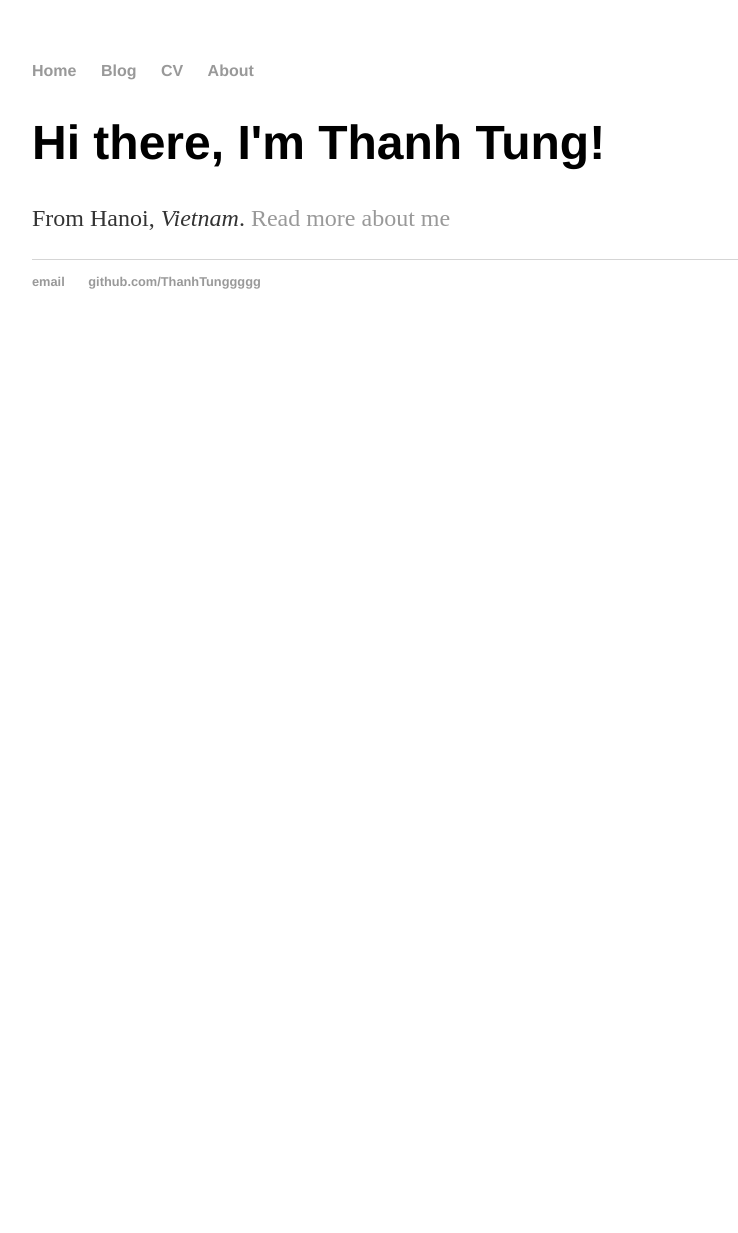
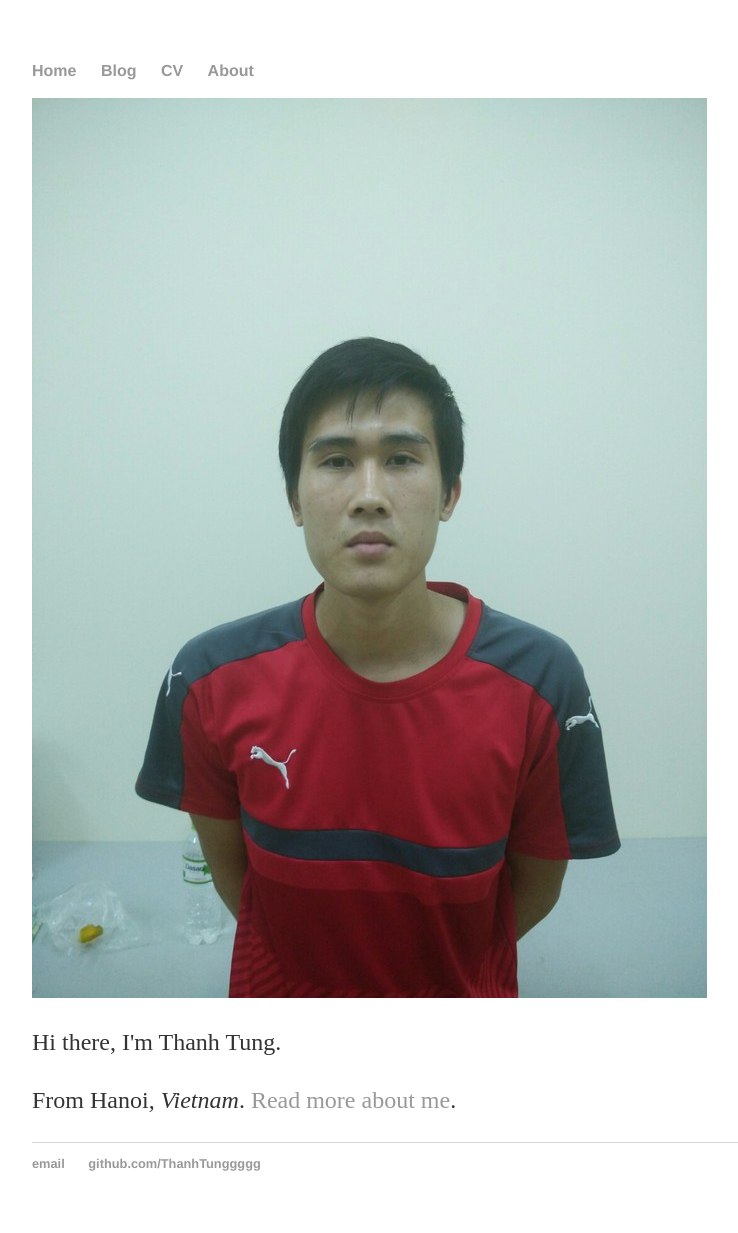
Before and after one commit to ThanhTunggggg/ThanhTunggggg.github.io, a Jekyll site: the page built from index.html, in a window 1280 px wide. Shown: the whole page, without its empty margins (160-898 px from the left). Built offline with Jekyll 4.4.1, drawn with Linux system fonts in a browser that asks for light colours; before the commit the page ends 900 px from its top, so only the background shows below that.

Commit message:
update avatar

```diff
--- a/index.html
+++ b/index.html
@@ -2,8 +2,14 @@
 layout: default
 title: Thanh Tunggggg
 ---
-
-		<div class="blurb">
-			<h1>Hi there, I'm Thanh Tung!</h1>
-			<p> From Hanoi,<em> Vietnam</em>. <a href="/about">Read more about me</a></p>
-		</div>
+<!-- <div class="jumbotron"> -->
+<div class="row marketing">
+	<div class="col-sm-4">
+	<img  class="img-circle avatar" alt="Thanh Tung" src="img/avatar.png">
+	</div>
+	<div itemscope itemtype="http://data-vocabulary.org/Person" class="col-sm-8">
+	<p class="lead">Hi there, I'm <span itemprop="name">Thanh Tung</span>.</p>
+	<p> From Hanoi,<em> Vietnam</em>. <a href="/about">Read more about me</a>.</p>
+	</div>
+</div>
+<!-- </div> -->
```
Also changed, not shown: img/avatar.png (added).
